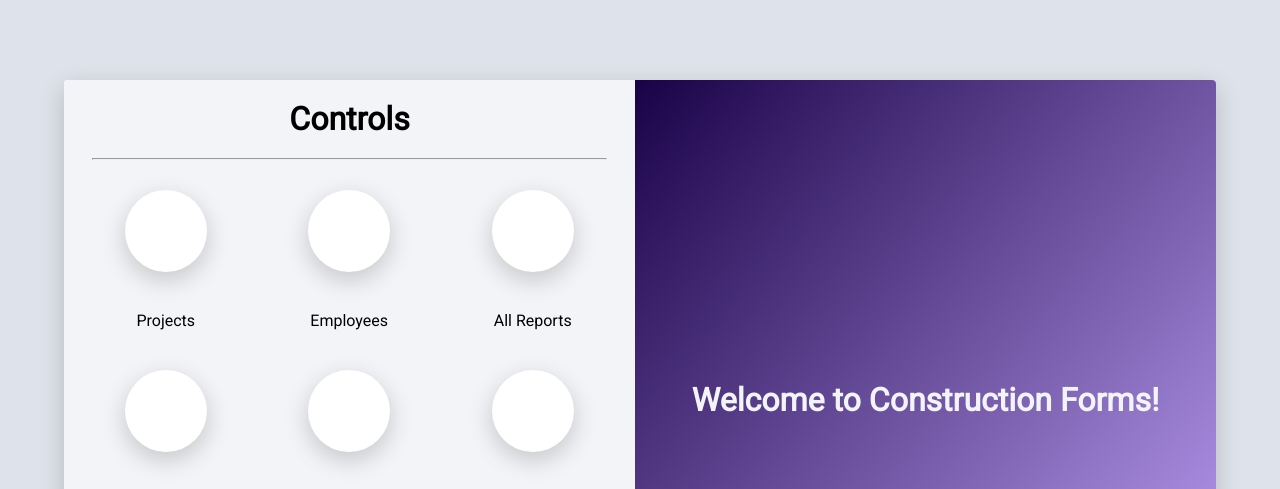
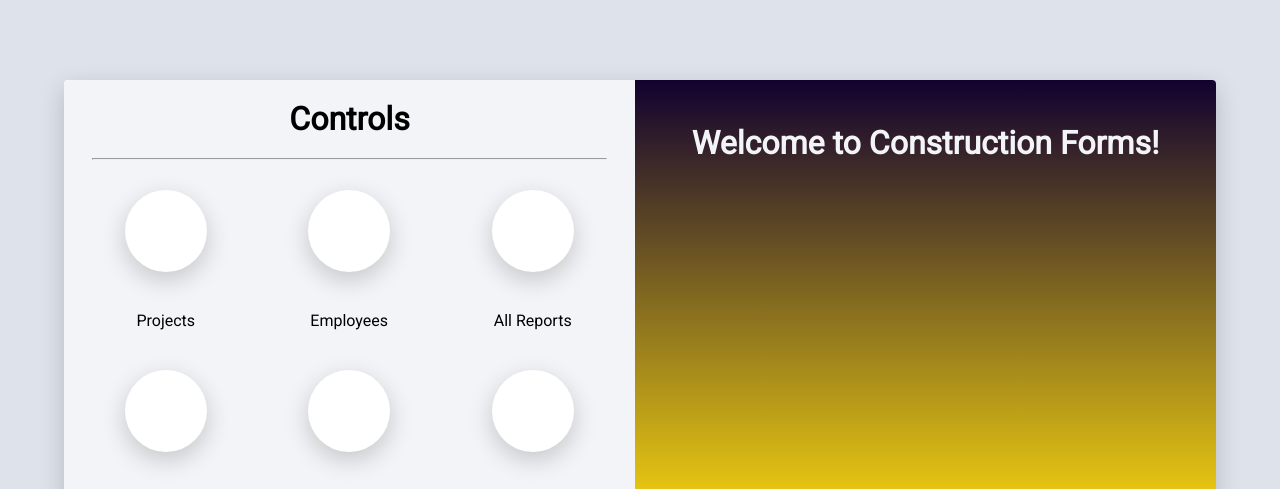
Before and after one commit to robbiegreiner/construction-forms-web-app, a React (Create React App) app: page / in a window 1280 px wide. Shown: the top 489 px of the page. Built offline with nearby package versions, Linux system fonts and the light colour scheme; no server answers.

Commit message:
Recreated linear gradient and updated h1 location

```diff
--- a/src/styles/DataViz.css
+++ b/src/styles/DataViz.css
@@ -1,6 +1,6 @@
 .data-viz {
   width: 50%;
-  background-image: linear-gradient(to top left, #c5a7fd 0%, #1a0248 100%);
+  background-image: linear-gradient(to top, #e8c712 35%, #11012f 100%);
   /* background-color: #9419FF; */
   display: flex;
   flex-direction: column;
@@ -12,6 +12,7 @@
 .data-viz h1 {
   color: #F2F4F7;
   padding: 20px;
+  margin-top: 19px;
 }
 
 .data-viz-cards {
@@ -45,7 +46,5 @@
 
 .welcome {
   height: 100%;
-  display: flex;
   text-align: center;
-  align-items: center;
 }
```
